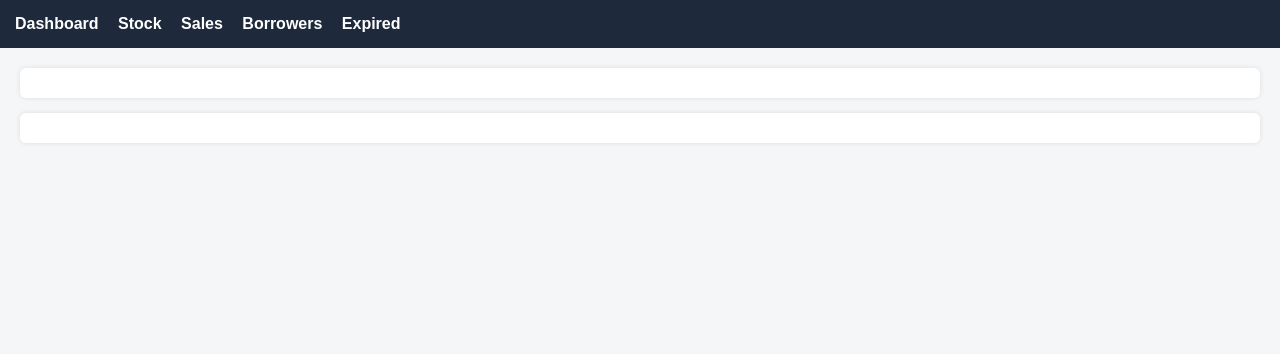
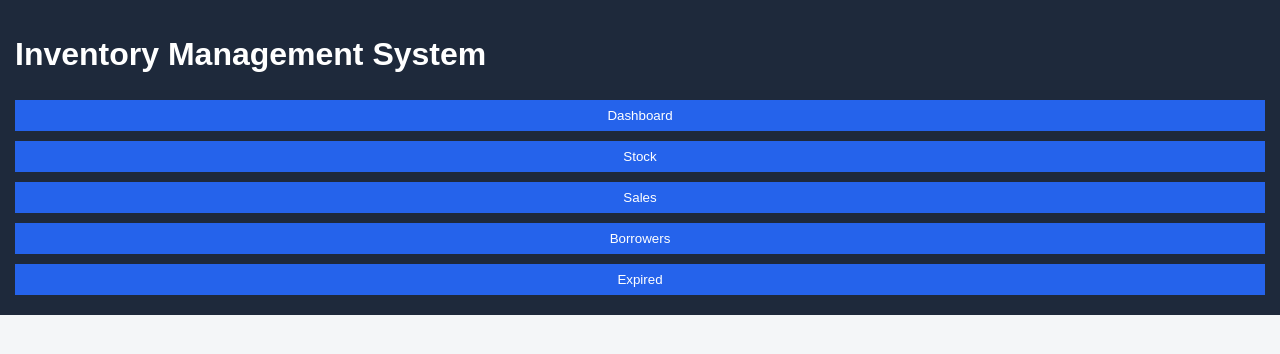
Before and after one commit to Harshit4646/inventory-system, a website: page public/index.html in a window 1280 px wide. Drawn offline with Linux system fonts and the light colour scheme; files that its build step writes are made by us from their sources; no server answers.

Commit message:
Update index.html

```diff
--- a/public/index.html
+++ b/public/index.html
@@ -1,26 +1,28 @@
 <!DOCTYPE html>
-<html>
+<html lang="en">
 <head>
-  <title>Dashboard</title>
-  <link rel="stylesheet" href="/css/style.css">
+  <meta charset="UTF-8">
+  <meta name="viewport" content="width=device-width, initial-scale=1.0">
+  <title>Inventory Dashboard</title>
+  <link rel="stylesheet" href="style.css">
 </head>
 <body>
+  <header>
+    <h1>Inventory Management System</h1>
+    <nav>
+      <button onclick="goPage('dashboard')">Dashboard</button>
+      <button onclick="goPage('stock')">Stock</button>
+      <button onclick="goPage('sales')">Sales</button>
+      <button onclick="goPage('borrowers')">Borrowers</button>
+      <button onclick="goPage('expired')">Expired</button>
+    </nav>
+  </header>
 
-<header>
-  <nav>
-    <a href="/index.html">Dashboard</a>
-    <a href="/stock.html">Stock</a>
-    <a href="/sales.html">Sales</a>
-    <a href="/borrowers.html">Borrowers</a>
-    <a href="/expired.html">Expired</a>
-  </nav>
-</header>
+  <main id="main-content">
+    <!-- Dashboard content will load here -->
+  </main>
 
-<div class="container">
-  <div class="card" id="daily"></div>
-  <div class="card" id="monthly"></div>
-</div>
-
-<script src="/js/dashboard.js"></script>
+  <script src="dashboard.js"></script>
+  <script src="app.js"></script>
 </body>
 </html>
```
